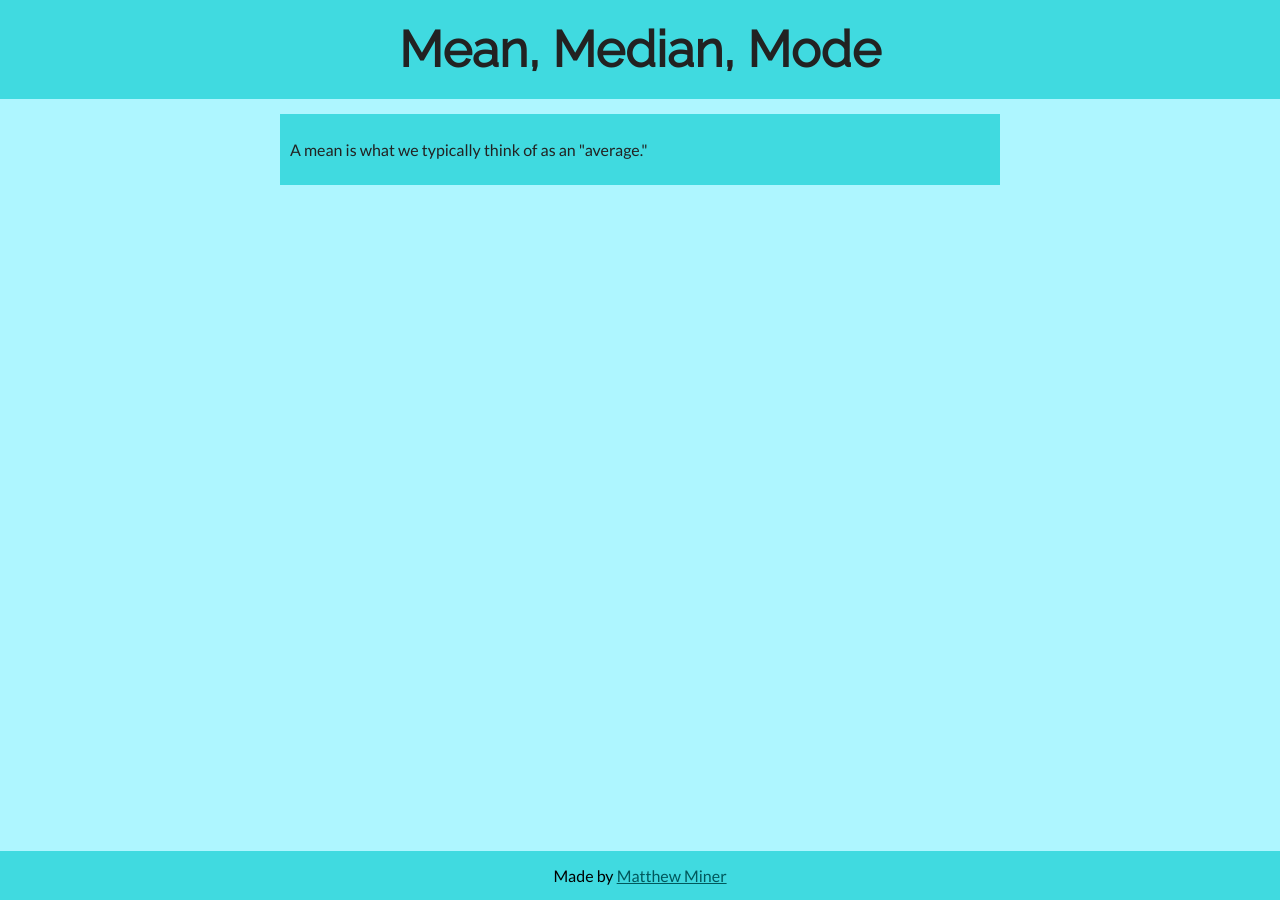
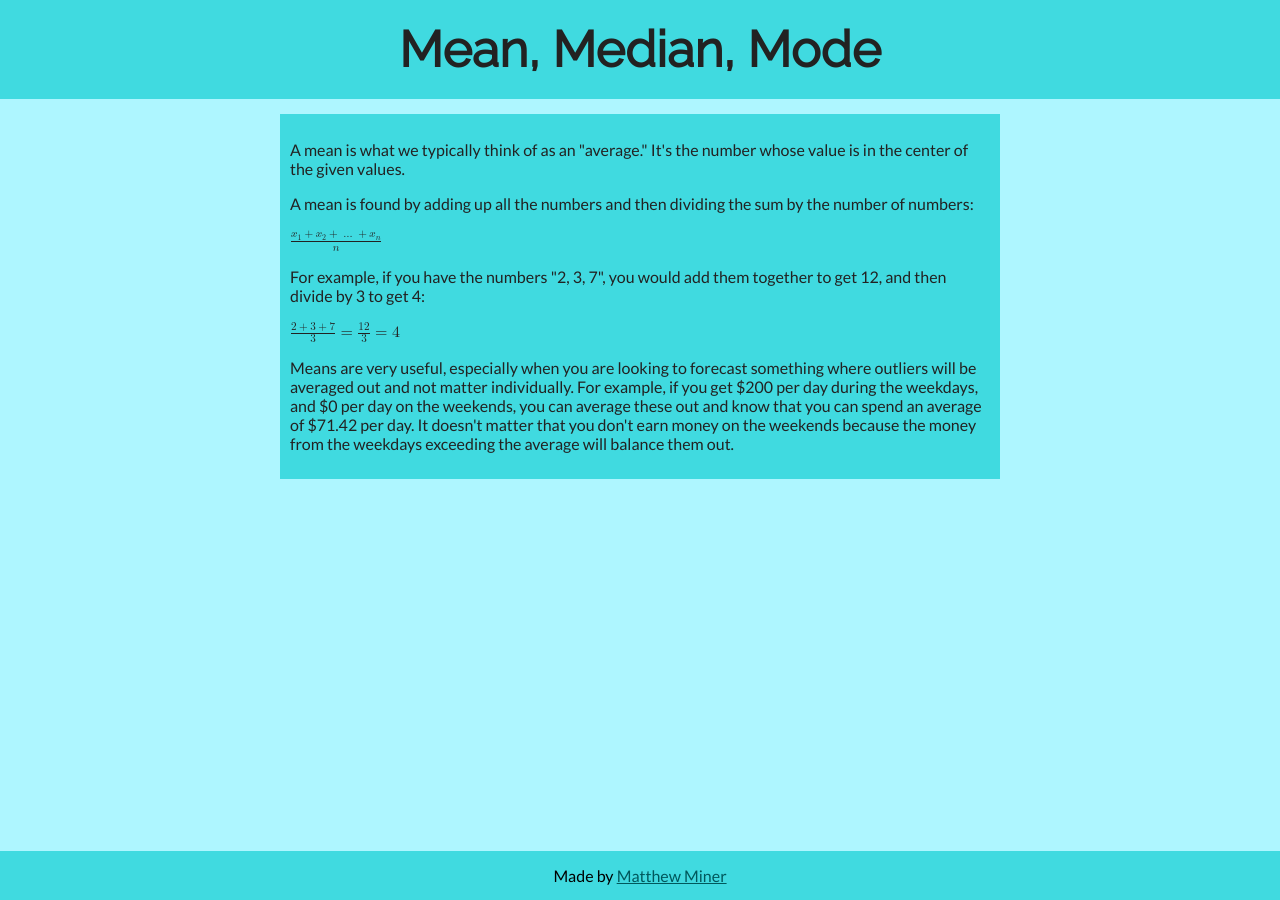
Before and after one commit to mminer237/meanmedianmode, a Jekyll site: the page built from _pages/mean.html, in a window 1280 px wide. Built offline with Jekyll 4.4.1, drawn with Linux system fonts in a browser that asks for light colours.

Commit message:
Expand mean explanation

```diff
--- a/_pages/mean.html
+++ b/_pages/mean.html
@@ -3,5 +3,50 @@ layout: default
 ---
 
 <section>
-	<p>A mean is what we typically think of as an "average."</p>
+	<p>A mean is what we typically think of as an "average." It's the number whose value is in the center of the given values.</p>
+	<p>A mean is found by adding up all the numbers and then dividing the sum by the number of numbers:</p>
+	<math>
+		<mfrac>
+			<mrow>
+				<msub>
+					<mi>x</mi>
+					<mn>1</mn>
+				</msub>
+				<mo>+</mo>
+				<msub>
+					<mi>x</mi>
+					<mn>2</mn>
+				</msub>
+				<mo>+</mo>
+				<mo>…</mo>
+				<mo>+</mo>
+				<msub>
+					<mi>x</mi>
+					<mi>n</mi>
+				</msub>
+			</mrow>
+			<mi>n</mi>
+		</mfrac>
+	</math>
+	<p>For example, if you have the numbers "2, 3, 7", you would add them together to get 12, and then divide by 3 to get 4:</p>
+	<math>
+		<mfrac>
+			<mrow>
+				<mn>2</mn>
+				<mo>+</mo>
+				<mn>3</mn>
+				<mo>+</mo>
+				<mn>7</mn>
+			</mrow>
+			<mn>3</mn>
+		</mfrac>
+		<mo>=</mo>
+		<mfrac>
+			<mn>12</mn>
+			<mn>3</mn>
+		</mfrac>
+		<mo>=</mo>
+		<mn>4</mn>
+	</math>
+	<p>Means are very useful, especially when you are looking to forecast something where outliers will be averaged out and not matter individually. For example, if you get $200 per day during the weekdays, and $0 per day on the weekends, you can average these out and know that you can spend an average of $71.42 per day. It doesn't matter that you don't earn money on the weekends because the money from the weekdays exceeding the average will balance them out.</p>
 </section>
```
